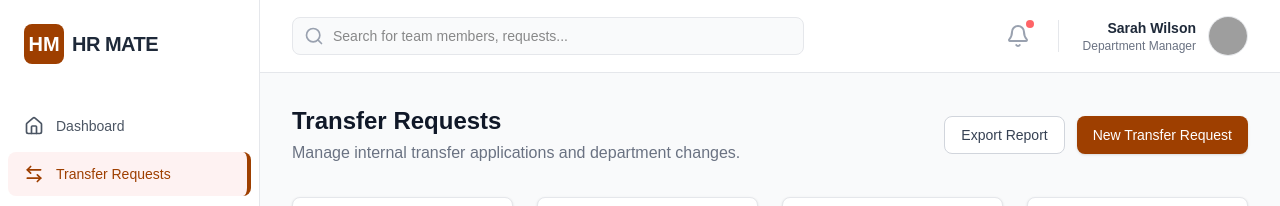
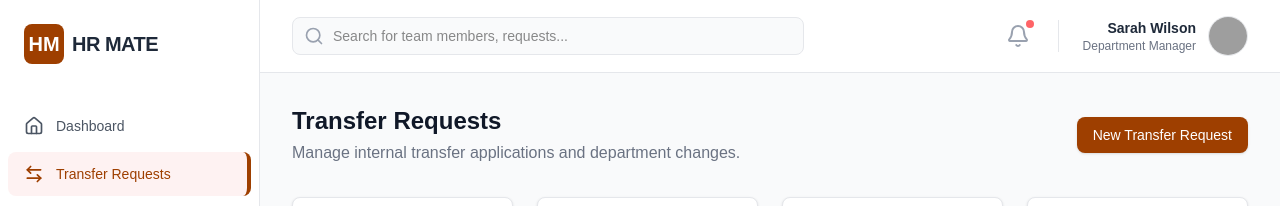
Before and after one commit to Ruhini-Udara/Nexora_HRMS_frontend, a Next.js app: page /manager/transfer in a window 1280 px wide. Shown: the top 206 px of the page. Built offline with nearby package versions, Linux system fonts and the light colour scheme; grey boxes are pictures that could not be loaded.

Commit message:
manager transfer updated

```diff
--- a/src/app/manager/transfer/page.tsx
+++ b/src/app/manager/transfer/page.tsx
@@ -14,9 +14,6 @@ export default function TransferRequestsPage() {
                     <p className="text-gray-500 mt-1">Manage internal transfer applications and department changes.</p>
                 </div>
                 <div className="flex gap-3">
-                    <button className="px-4 py-2 bg-white border border-gray-300 rounded-lg text-sm font-medium text-gray-700 hover:bg-gray-50 transition-colors">
-                        Export Report
-                    </button>
                     <button className="px-4 py-2 bg-primary text-white rounded-lg text-sm font-medium hover:bg-primary/90 transition-colors shadow-sm">
                         New Transfer Request
                     </button>
```
